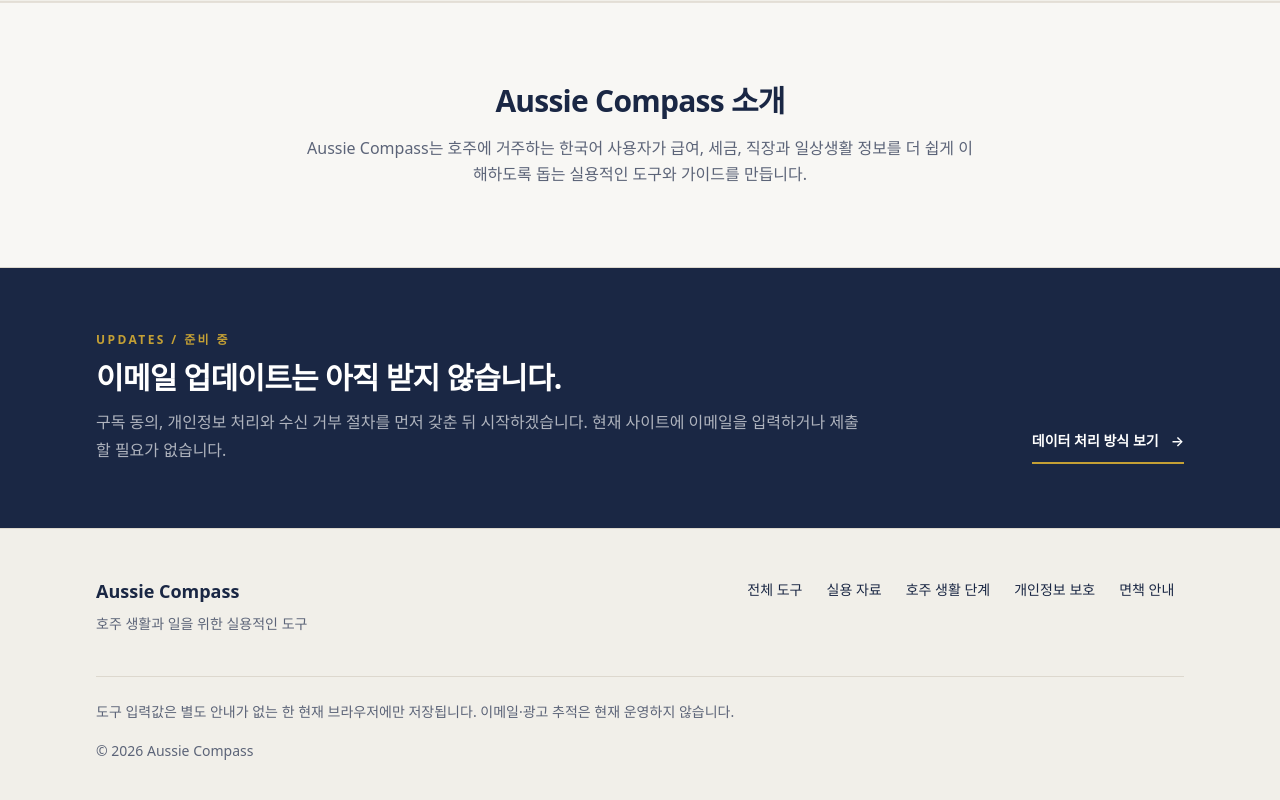
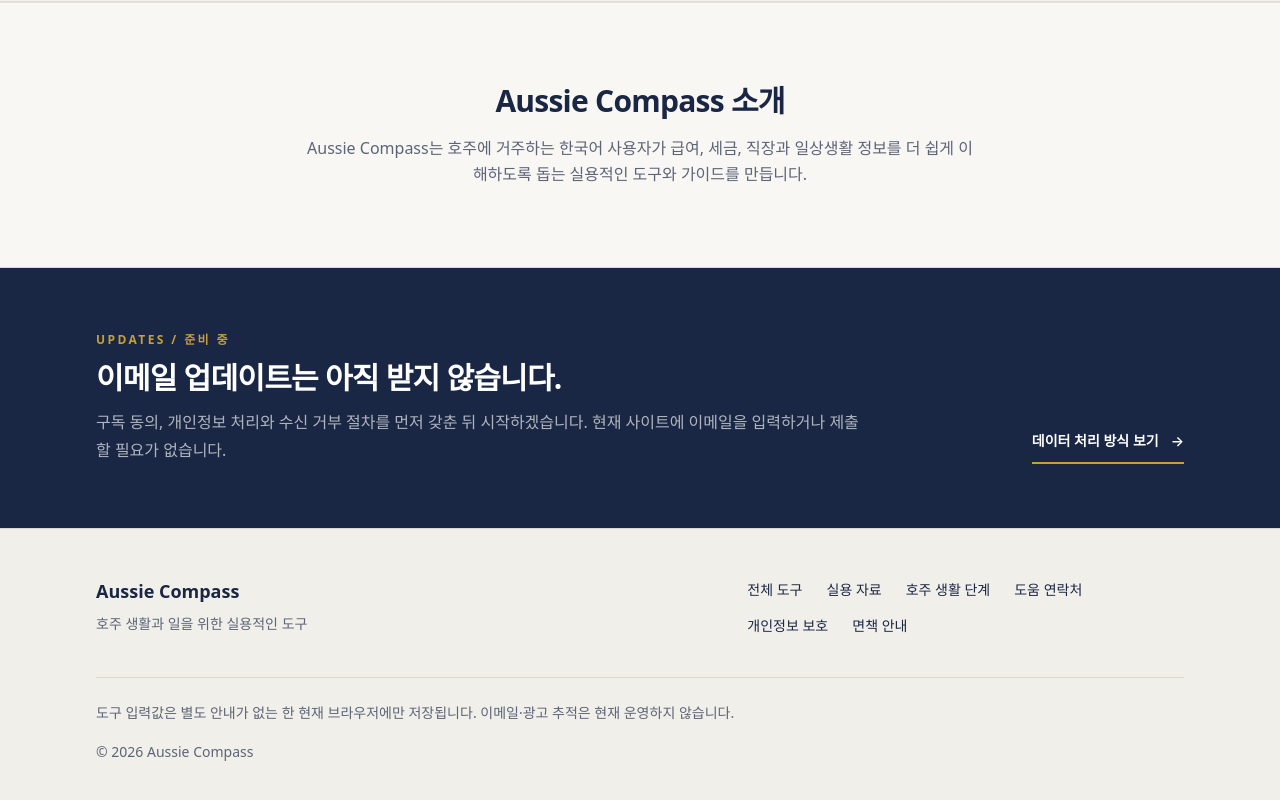
Before and after one commit to jelov219au/aussie-compass, a Next.js app: page / in a window 1280 px wide. Shown: the part 3621-4421 px from the top of the page. Built offline with nearby package versions, Linux system fonts and the light colour scheme; no server answers.

Commit message:
Add official Australia help directory

```diff
--- /dev/null
+++ b/src/app/help-directory/page.tsx
@@ -0,0 +1,44 @@
+import Link from "next/link";
+import { Header } from "@/components/layout/Header";
+import { Footer } from "@/components/layout/Footer";
+import { Container } from "@/components/ui/Container";
+import { BreadcrumbJsonLd } from "@/components/seo/JsonLd";
+import { createPageMetadata } from "@/lib/site";
+
+export const metadata = createPageMetadata({
+  title: "호주 긴급전화·생활 도움 연락처 | Aussie Compass",
+  description: "호주 긴급전화 000, 의료상담, 통역, 위기지원, 직장 문제와 사기 신고 공식 연락처를 상황별로 확인하세요.",
+  path: "/help-directory",
+});
+
+const urgent = [
+  { number: "000", href: "tel:000", title: "생명·안전이 위급한 상황", body: "경찰·소방·구급차가 즉시 필요하거나 범죄가 진행 중인 시간 긴급 상황에 사용합니다.", source: "https://www.triplezero.gov.au/triple-zero/other-emergency-numbers" },
+  { number: "13 11 14", href: "tel:131114", title: "Lifeline 위기지원", body: "감당하기 어렵거나 안전을 유지하기 힘들 때 24시간 위기지원 상담을 받을 수 있습니다. 생명이 위험하면 000을 먼저 이용하세요.", source: "https://www.lifeline.org.au/get-help/national-services/lifeline-crisis-support" },
+];
+
+const services = [
+  { kind: "의료", number: "1800 022 222", call: "tel:1800022222", title: "healthdirect 간호사 상담", body: "건강 문제가 있지만 생명이 위급하지 않을 때 24시간 등록 간호사에게 다음 행동을 문의합니다.", source: "https://about.healthdirect.gov.au/contact-us" },
+  { kind: "통역", number: "131 450", call: "tel:131450", title: "TIS National 전화 통역", body: "한국어 통역이 필요하면 언어를 말하고 연결하려는 기관명과 공식 전화번호를 알려주세요.", source: "https://www.tisnational.gov.au/Non-English-speakers/Interpreting-services" },
+  { kind: "직장", number: "13 13 94", call: "tel:131394", title: "Fair Work Infoline", body: "임금·Award·해고·근로조건 관련 공식 정보를 확인합니다. 통역은 TIS에 전화해 이 번호 연결을 요청할 수 있습니다.", source: "https://www.fairwork.gov.au/about-us/contact-us/call-us" },
+  { kind: "사기", number: "온라인 신고", call: "https://www.scamwatch.gov.au/report-a-scam", title: "Scamwatch", body: "사기 의심 활동을 신고합니다. 돈이나 금융정보를 잃었다면 먼저 은행에 즉시 연락하세요. Scamwatch 신고는 경찰 신고가 아닙니다.", source: "https://www.scamwatch.gov.au/report-a-scam" },
+];
+
+const callSteps = [
+  ["내 위치", "주소, 도로명, 건물·역 이름 또는 눈에 띄는 지점을 먼저 말할 준비를 합니다."],
+  ["무슨 상황인지", "누가 위험한지, 어떤 일이 생겼는지, 지금도 진행 중인지 짧게 설명합니다."],
+  ["통역이 필요한지", "가능하면 ‘Korean interpreter, please’라고 말하거나 TIS National을 먼저 이용합니다."],
+  ["상담원의 질문", "먼저 끊지 말고 안내를 따릅니다. 안전하지 않다면 통화 가능한 장소로 이동합니다."],
+];
+
+export default function HelpDirectoryPage() { return <><BreadcrumbJsonLd items={[{name:"홈",path:"/"},{name:"생활 도움 연락처",path:"/help-directory"}]} /><Header/><main className="py-12 sm:py-16"><Container>
+  <Link href="/tools" className="inline-flex min-h-11 items-center text-sm font-medium text-muted hover:text-navy">&larr; 도구 목록으로 돌아가기</Link>
+  <div className="mt-8 grid gap-8 border-b border-navy/20 pb-10 lg:grid-cols-[1fr_17rem] lg:items-end"><div><p className="text-xs font-semibold uppercase tracking-[0.2em] text-gold">Help / Australia</p><h1 className="mt-3 text-4xl font-semibold leading-tight tracking-tight text-navy sm:text-5xl">문제가 생겼을 때<br/>바로 찾는 공식 연락처</h1><p className="mt-5 max-w-3xl leading-7 text-muted">긴급 상황, 의료상담, 통역, 직장 문제와 사기 신고를 구분했습니다. 번호를 누르면 전화 앱이 열립니다.</p></div><p className="border-l-2 border-gold pl-4 text-sm leading-6 text-muted"><strong className="block text-navy">호주 안에서 이용</strong>해외 또는 일부 통신 환경에서는 번호가 연결되지 않을 수 있습니다.</p></div>
+
+  <section className="mt-10" aria-labelledby="urgent-heading"><p className="text-xs font-semibold uppercase tracking-[0.18em] text-red-700">Urgent support</p><h2 id="urgent-heading" className="mt-2 text-2xl font-semibold text-navy">지금 도움이 필요하다면</h2><div className="mt-5 grid gap-4 lg:grid-cols-2">{urgent.map((item,index)=><article key={item.number} className={index===0?"bg-red-800 p-6 text-white sm:p-8":"bg-navy p-6 text-white sm:p-8"}><span className="text-xs font-semibold uppercase tracking-[0.16em] text-white/60">{item.title}</span><a href={item.href} className="mt-3 block font-mono text-5xl font-semibold tracking-tight text-white sm:text-6xl">{item.number}</a><p className="mt-4 max-w-xl text-sm leading-6 text-white/75">{item.body}</p><a href={item.source} target="_blank" rel="noreferrer" className="mt-5 inline-flex min-h-10 items-center border-b border-white/40 text-xs font-semibold">공식 안내 확인 ↗</a></article>)}</div></section>
+
+  <section className="mt-12" aria-labelledby="services-heading"><div className="flex items-end justify-between border-b border-navy/20 pb-5"><div><p className="text-xs font-semibold uppercase tracking-[0.18em] text-gold">Non-emergency</p><h2 id="services-heading" className="mt-2 text-2xl font-semibold text-navy">긴급하지 않은 생활 도움</h2></div><span className="hidden font-mono text-xs text-muted sm:block">OFFICIAL SERVICES</span></div><ul>{services.map((item,index)=><li key={item.title} className="border-b border-border"><div className="grid gap-5 py-7 sm:grid-cols-[3rem_1fr_1.2fr_auto] sm:items-center sm:px-3"><span className="font-mono text-sm text-gold">0{index+1}</span><div><span className="text-xs font-semibold uppercase tracking-[0.14em] text-muted">{item.kind}</span><h3 className="mt-1 text-xl font-semibold text-navy">{item.title}</h3></div><p className="text-sm leading-6 text-muted">{item.body}</p><div className="flex gap-3 sm:flex-col sm:items-end"><a href={item.call} target={item.call.startsWith("http")?"_blank":undefined} rel={item.call.startsWith("http")?"noreferrer":undefined} className="inline-flex min-h-11 items-center border-b-2 border-gold font-mono text-sm font-semibold text-navy">{item.number}</a><a href={item.source} target="_blank" rel="noreferrer" className="inline-flex min-h-10 items-center text-xs font-semibold text-muted">공식 안내 ↗</a></div></div></li>)}</ul></section>
+
+  <section className="mt-12 bg-surface p-6 sm:p-8"><p className="text-xs font-semibold uppercase tracking-[0.18em] text-gold">Before you call</p><h2 className="mt-2 text-2xl font-semibold text-navy">전화 전에 준비할 네 가지</h2><ol className="mt-6 grid gap-6 sm:grid-cols-2 lg:grid-cols-4">{callSteps.map(([title,body],index)=><li key={title} className="border-t border-navy/20 pt-4"><span className="font-mono text-sm text-gold">0{index+1}</span><h3 className="mt-2 font-semibold text-navy">{title}</h3><p className="mt-2 text-sm leading-6 text-muted">{body}</p></li>)}</ol></section>
+
+  <section className="mt-8 border-l-2 border-amber-500 bg-amber-50 p-6 text-sm leading-7 text-amber-950"><h2 className="font-semibold">안전 안내</h2><p className="mt-1">이 페이지는 상담·진단·긴급 대응을 제공하지 않습니다. 생명 또는 안전이 위급하거나 범죄가 진행 중이면 페이지를 더 읽지 말고 000에 전화하세요. 전화번호와 운영시간은 바뀔 수 있으므로 비긴급 서비스는 연결된 공식 페이지도 확인하세요.</p></section>
+</Container></main><Footer/></>; }
--- a/src/app/sitemap.ts
+++ b/src/app/sitemap.ts
@@ -7,6 +7,7 @@ const routes = [
   "/tools",
   "/privacy",
   "/disclaimer",
+  "/help-directory",
   "/salary-calculator",
   "/resume-builder",
   "/cost-of-living-calculator",
--- a/src/app/tools/page.tsx
+++ b/src/app/tools/page.tsx
@@ -13,6 +13,15 @@ export const metadata = createPageMetadata({
 });
 
 const availableTools: DirectoryTool[] = [
+  {
+    href: "/help-directory",
+    eyebrow: "긴급·생활 도움",
+    title: "호주 생활 도움 연락처",
+    description: "000 긴급전화부터 의료상담, 통역, 위기지원, 직장 문제와 사기 신고까지 공식 연락처를 상황별로 찾으세요.",
+    features: ["긴급·비긴급 구분", "전화 바로 연결", "공식 출처 확인"],
+    cta: "도움 연락처 확인하기",
+    categories: ["arrival", "work", "home"],
+  },
   {
     href: "/arrival-checklist",
     eyebrow: "호주 도착 직후",
--- a/src/components/layout/Footer.tsx
+++ b/src/components/layout/Footer.tsx
@@ -10,6 +10,7 @@ export function Footer() {
     { label: content.nav.tools, href: "/tools" },
     { label: content.nav.guides, href: "/resources" },
     { label: "호주 생활 단계", href: "/#journey" },
+    { label: "도움 연락처", href: "/help-directory" },
     { label: content.footer.privacy, href: "/privacy" },
     { label: content.footer.disclaimer, href: "/disclaimer" },
   ];
```
Also changed, not shown: 1 other file (tests, documents, lock files or other folders).
